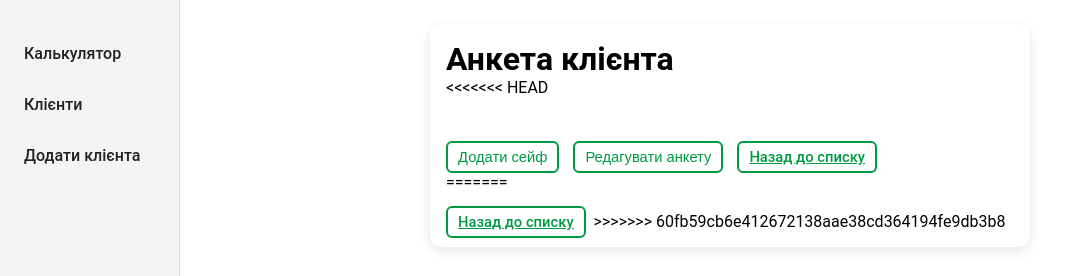
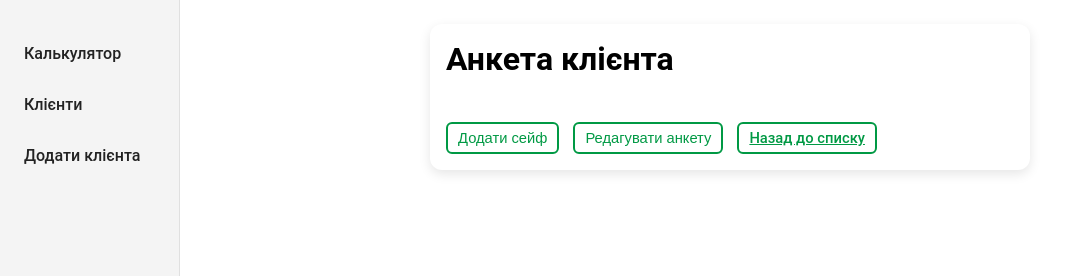
Before and after one commit to Quick-coder123/safe_calculator, a plain HTML site: page client.html in a window 1280 px wide. Shown: the top 276 px of the page, without its empty margins (0-1067 px from the left). Drawn offline with Linux system fonts and the light colour scheme.

Commit message:
Виправлено конфлікти, оновлено анкету клієнта

```diff
--- a/client.html
+++ b/client.html
@@ -16,7 +16,6 @@
   </div>
   <main class="panel" style="max-width:600px;margin:24px auto;">
     <h1>Анкета клієнта</h1>
-<<<<<<< HEAD
     <form id="client-form" class="client-info-boxes"></form>
     <div id="safes-section" class="client-safes-boxes"></div>
     <div style="display:flex;gap:10px;margin-top:16px;">
@@ -25,10 +24,6 @@
       <button id="save-client-btn" type="submit" class="action-btn" style="display:none;">Зберегти зміни</button>
       <a href="clients.html" class="action-btn secondary">Назад до списку</a>
     </div>
-=======
-    <div id="client-info" class="client-info-boxes"></div>
-    <a href="clients.html" class="action-btn secondary" style="margin-top:16px;">Назад до списку</a>
->>>>>>> 60fb59cb6e412672138aae38cd364194fe9db3b8
   </main>
   <script src="client.js"></script>
 </body>
```
